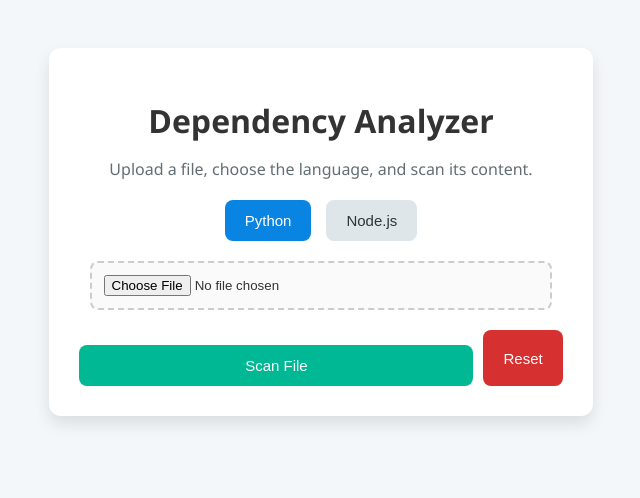
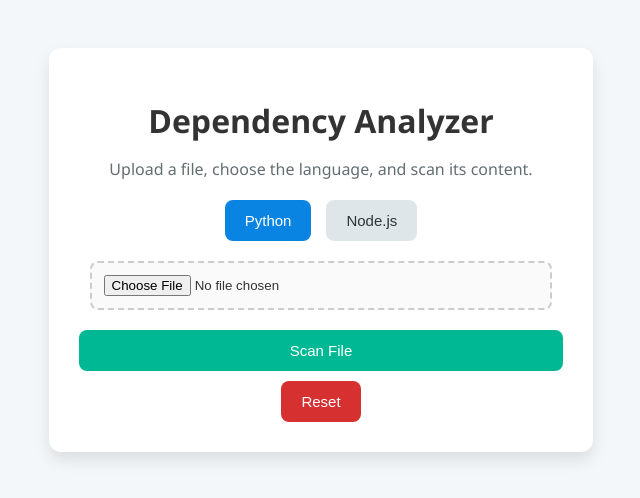
Before and after one commit to kevzero/dependency-scanner, a React (Vite) app in the folder frontend/: page / in a window 1280 px wide. Shown: the top 498 px of the page, without its empty margins (349-989 px from the left). Built offline with nearby package versions, Linux system fonts and the light colour scheme; the HTML template or start-up script is replaced by a standard one.

Commit message:
Migliora la funzione di reset per includere il ripristino dell'input file e riorganizza i pulsanti per una migliore usabilità.

```diff
--- a/frontend/src/App.jsx
+++ b/frontend/src/App.jsx
@@ -15,7 +15,6 @@ function App() {
       return;
     }
 
-    // Reset state for new scan
     setStatusMsg('');
     setLoading(true);
     setResults(null);
@@ -75,6 +74,10 @@ function App() {
     setResults(null);
     setStatusMsg('');
     setLanguage('python');
+
+    // Reset anche input file nell'Upload component
+    const fileInput = document.querySelector('input[type="file"]');
+    if (fileInput) fileInput.value = '';
   };
 
   return (
@@ -92,8 +95,12 @@ function App() {
       <Upload onFileSelect={setFile} />
 
       {/* Buttons */}
-      <div style={{ display: 'flex', gap: '10px', justifyContent: 'center', marginTop: '15px' }}>
+      <div style={{ textAlign: 'center', marginTop: '15px' }}>
         <button className="primary" onClick={handleScan}>Scan File</button>
+      </div>
+
+      {/* Reset Button sotto Scan */}
+      <div style={{ textAlign: 'center', marginTop: '10px' }}>
         <button className="secondary" style={{ background: '#d63031', color: '#fff' }} onClick={resetAll}>Reset</button>
       </div>
 
```
